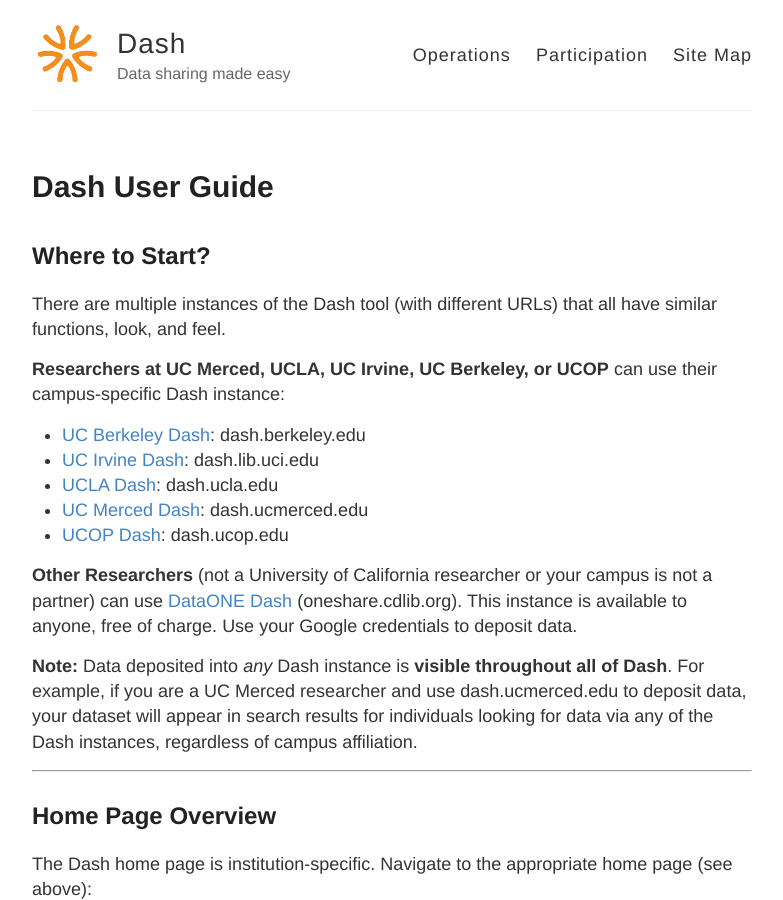
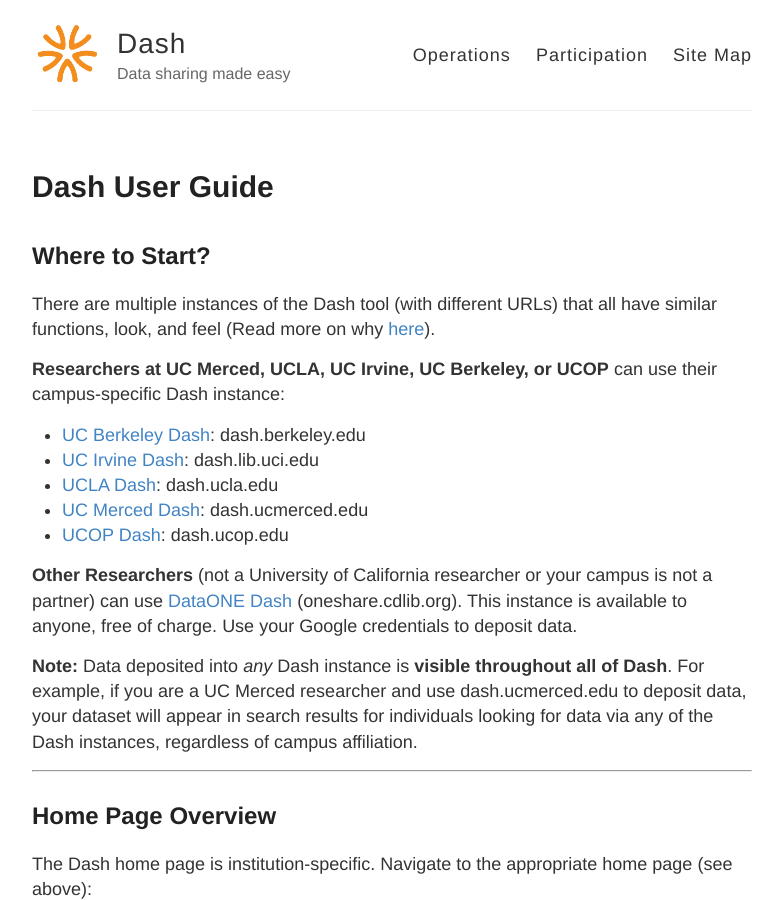
Before and after one commit to CDLUC3/dash, a Jekyll site: the page built from user-guide.md, in a window 1280 px wide and 900 px high. Shown: the whole window, without its empty margins (248-1031 px from the left). Built offline with Jekyll 4.4.1, drawn with Linux system fonts in a browser that asks for light colours.

Commit message:
Update user-guide.md

```diff
--- a/user-guide.md
+++ b/user-guide.md
@@ -5,7 +5,7 @@
 ---
 ## Where to Start?
 
-There are multiple instances of the Dash tool (with different URLs) that all have similar functions, look, and feel.
+There are multiple instances of the Dash tool (with different URLs) that all have similar functions, look, and feel (Read more on why [here](https://github.com/CDLUC3/dash/issues/35)).
 
 **Researchers at UC Merced, UCLA, UC Irvine, UC Berkeley, or UCOP** can use their campus-specific Dash instance:
 
```
